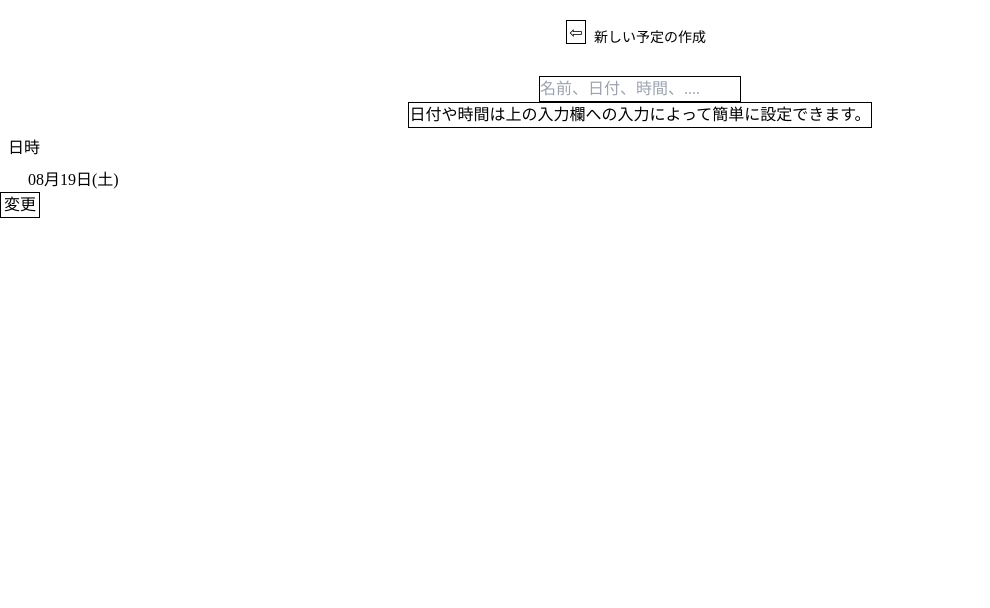
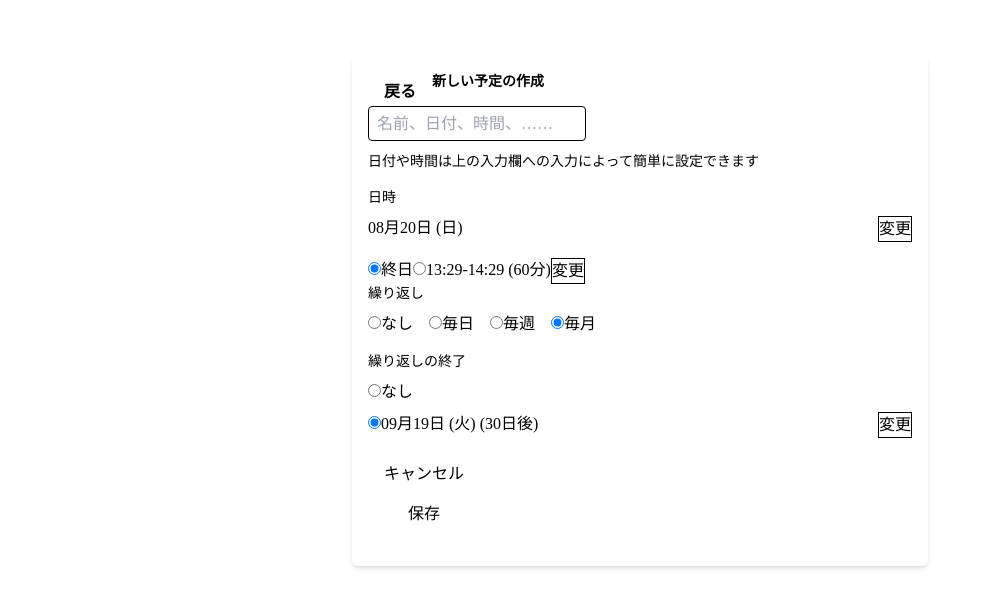
Before and after one commit to mikanparade/calmikan, a Next.js app: page / in a window 1280 px wide. Shown: the top 608 px of the page, without its empty margins (0-990 px from the left). Built offline with nearby package versions, Linux system fonts and the light colour scheme.

Commit message:
EventEditor

```diff
--- a/src/app/fundamentals/Text.tsx
+++ b/src/app/fundamentals/Text.tsx
@@ -1,11 +1,11 @@
 export default function Text(props: {
   type?: 'heading' | 'body' | 'small';
   colorName?: 'leaf' | 'orange' | 'gray';
-  colorNum?: 7 | 6 | 5;
+  colorNum?: '7' | '6' | '5';
   content: string;
   className?: string;
 }) {
-  const { type = 'body', colorName = 'gray', colorNum = 6, className = '' } = props;
+  const { type = 'body', colorName = 'gray', colorNum = '6', className = '' } = props;
   let TypeClass = '';
   switch (props.type) {
     case 'heading':
--- a/src/app/sections/EventEditor.tsx
+++ b/src/app/sections/EventEditor.tsx
@@ -1,36 +1,229 @@
-"use client"
+'use client';
 
 import Text from '../fundamentals/Text';
 import Button from '../fundamentals/Button';
 import RadioButton from '../fundamentals/RadioButton';
 import { useRouter } from 'next/navigation';
 import InputText from '../fundamentals/InputText';
+import { Turret_Road } from 'next/font/google';
 
 export default function EventEditor() {
   const router = useRouter();
 
   const handleReturnButtonClick = () => {
     router.back();
-  }
+  };
 
-  const handleChangeButtonClick = () => {
+  const handleChangeButtonClick = () => {};
 
-  }
+  const handleChangeText = () => {};
+
+  const handleDateRadioChange = () => {};
+
+  const handleRoopRadioChange = () => {};
+
+  const handleRoopEndRadioButton = () => {};
+
+  const handleCancelClick = () => {};
+
+  const handleSaveClick = () => {};
 
   return (
-    <div>
-      <div className='flex justify-center p-5'>
-        <Button buttonKey={['return_button']} onClick={handleReturnButtonClick} className='rounded-none border w-5 h-6' children='⇦'></Button>
-        <Text type='heading' colorName='gray' colorNum={7} content='新しい予定の作成' className='p-2'></Text>
-      </div>
-      <div className='flex flex-col items-center'>
-        <InputText buttonKey={['InputText']} className='border' value='名前、日付、時間、....'></InputText>
-        <Text type='body' colorName='leaf' colorNum={7} content='日付や時間は上の入力欄への入力によって簡単に設定できます。' className='border'></Text>
-      </div>
-      <div className='flex flex-col'>
-        <Text type='body' colorName='gray' colorNum={7} content='日時' className='p-2'></Text>
-        <Text type='body' colorName='gray' colorNum={7} content='08月19日(土)' className='px-7'></Text>
-        <Button buttonKey={['change_button']} onClick={handleChangeButtonClick} className='border w-10' children='変更'></Button>
+    <div className="container mx-auto p-4 h-full">
+      <div className="rounded-md max-w-xl mx-auto mt-10 p-4 bg-white shadow-md">
+        <div className="flex">
+          <Button
+            buttonKey={['return_button']}
+            onClick={handleReturnButtonClick}
+            className="bg-blue-500 hover:bg-blue-700 text-white font-bold py-2 px-4 rounded"
+          >
+            戻る
+          </Button>
+          <Text
+            type="heading"
+            colorName="gray"
+            colorNum="7"
+            content="新しい予定の作成"
+            className="text-2xl font-semibold mb-4"
+          ></Text>
+        </div>
+        <form>
+          <div className="mb-4">
+            <InputText
+              buttonKey={['InputText']}
+              onChange={handleChangeText}
+              className="w-full p-2 border rounded"
+              value="名前、日付、時間、……"
+            ></InputText>
+          </div>
+          <div className="mb-4">
+            <Text
+              type="heading"
+              colorName="leaf"
+              colorNum="7"
+              content="日付や時間は上の入力欄への入力によって簡単に設定できます"
+              className="block text-sm font-medium mb-2"
+            ></Text>
+          </div>
+          <div className="mb-4">
+            <Text
+              type="body"
+              colorName="gray"
+              colorNum="7"
+              content="日時"
+              className="block text-sm font-medium mb-2"
+            ></Text>
+            <div className="flex flex-col">
+              <div className="flex justify-between">
+                <Text type="body" colorName="gray" colorNum="7" content="08月20日 (日)"></Text>
+                <Button
+                  buttonKey={['ChangeButton']}
+                  onClick={handleChangeButtonClick}
+                  className="border"
+                >
+                  変更
+                </Button>
+              </div>
+            </div>
+          </div>
+          <div className="flex flex-row items-start">
+            <RadioButton
+              buttonKey={['DateRadioButton']}
+              onChange={handleDateRadioChange}
+              name="DateRadioButton"
+              checked={true}
+              value="AllDay"
+            >
+              終日
+            </RadioButton>
+            <div className="flex justify-between">
+              <RadioButton
+                buttonKey={['DateRadioButton']}
+                onChange={handleDateRadioChange}
+                name="DateRadioButton"
+                checked={false}
+                value="13:29~14:29"
+              >
+                13:29-14:29 (60分)
+              </RadioButton>
+              <Button
+                buttonKey={['ChageButton']}
+                onClick={handleChangeButtonClick}
+                className="border"
+              >
+                変更
+              </Button>
+            </div>
+          </div>
+          <div></div>
+          <div className="mb-4">
+            <Text
+              type="body"
+              colorName="gray"
+              colorNum="7"
+              content="繰り返し"
+              className="block text-sm font-medium mb-2"
+            ></Text>
+            <div>
+              <div className="flex space-x-4">
+                <RadioButton
+                  buttonKey={['RoopRadioButton']}
+                  onChange={handleRoopRadioChange}
+                  name="RoopRadioButton"
+                  checked={true}
+                  value="None"
+                >
+                  なし
+                </RadioButton>
+                <RadioButton
+                  buttonKey={['RoopRadioButton']}
+                  onChange={handleRoopRadioChange}
+                  name="RoopRadioButton"
+                  checked={true}
+                  value="Day"
+                >
+                  毎日
+                </RadioButton>
+                <RadioButton
+                  buttonKey={['RoopRadioButton']}
+                  onChange={handleRoopRadioChange}
+                  name="RoopRadioButton"
+                  checked={true}
+                  value="Week"
+                >
+                  毎週
+                </RadioButton>
+                <RadioButton
+                  buttonKey={['RoopRadioButton']}
+                  onChange={handleRoopRadioChange}
+                  name="RoopRadioButton"
+                  checked={true}
+                  value="Month"
+                >
+                  毎月
+                </RadioButton>
+              </div>
+            </div>
+          </div>
+          <div className="mb-4">
+            <Text
+              type="body"
+              colorName="gray"
+              colorNum="7"
+              content="繰り返しの終了"
+              className="block text-sm font-medium mb-2"
+            ></Text>
+            <div className="space-y-2">
+              <RadioButton
+                buttonKey={['RoopEndRadioButton']}
+                onChange={handleRoopEndRadioButton}
+                name="RoopEndRadioButton"
+                checked={true}
+                value="None"
+              >
+                なし
+              </RadioButton>
+              <div className="flex justify-between">
+                <RadioButton
+                  buttonKey={['RoopEndRadioButton']}
+                  onChange={handleRoopEndRadioButton}
+                  name="RoopEndRadioButton"
+                  checked={true}
+                  value="09/19"
+                >
+                  09月19日 (火) (30日後)
+                </RadioButton>
+                <Button
+                  buttonKey={['ChangeButton']}
+                  onClick={handleChangeButtonClick}
+                  className="border"
+                >
+                  変更
+                </Button>
+              </div>
+            </div>
+          </div>
+          <div className="mb-4">
+            <div className="flex justyfy-between">
+              <div className="flex flex-col">
+                <Button
+                  buttonKey={['CancelButton']}
+                  onClick={handleCancelClick}
+                  className="px-4 py-2 bg-blue-500 text-white rounded hover:bg-blue-600"
+                >
+                  キャンセル
+                </Button>
+                <Button
+                  buttonKey={['SaveButton']}
+                  onClick={handleSaveClick}
+                  className="px-4 py-2 bg-blue-500 text-white rounded hover:bg-blue-600"
+                >
+                  保存
+                </Button>
+              </div>
+            </div>
+          </div>
+        </form>
       </div>
     </div>
   );
```
